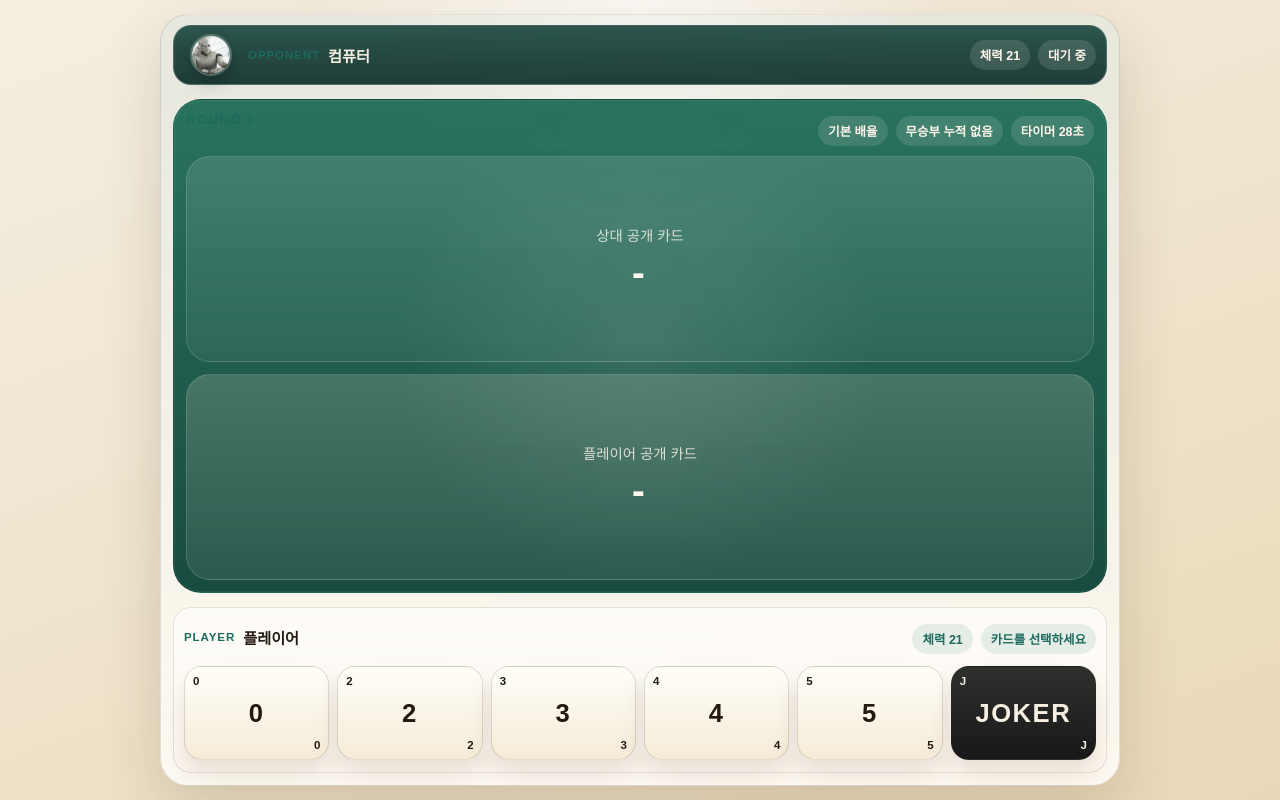
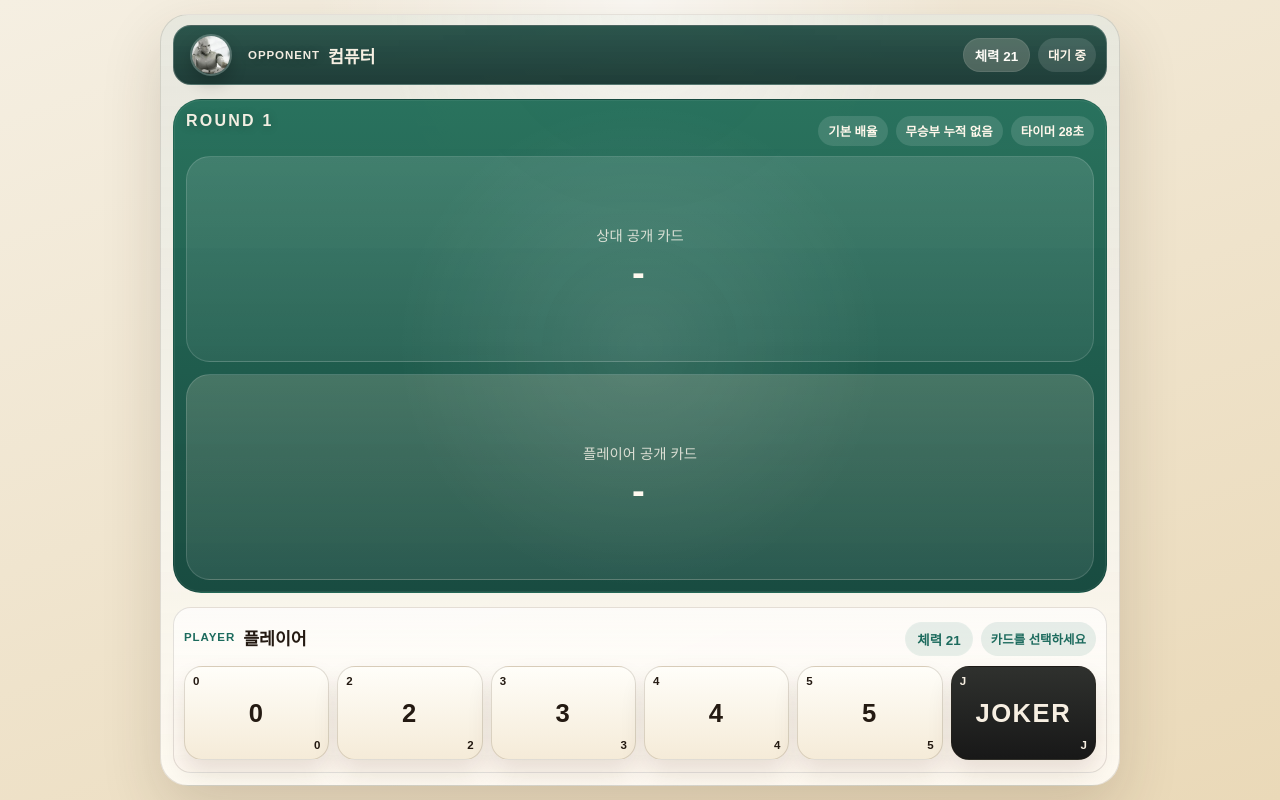
Before and after one commit to hyukkyo/joker_die, a React (Vite) app: page / in a window 1280 px wide. Both pictures are taken after a click on the button "게임 시작". Built offline with nearby package versions, Linux system fonts and the light colour scheme.

Commit message:
가독성 수정

```diff
--- a/src/app/App.tsx
+++ b/src/app/App.tsx
@@ -23,6 +23,7 @@ export function App() {
     <GameScreen
       state={controller.state}
       timer={controller.timer}
+      onDismissRoundResult={controller.dismissRoundResult}
       onRestart={controller.restartGame}
       onSelectChoice={controller.playRound}
     />
--- a/src/features/game/BattleTable.tsx
+++ b/src/features/game/BattleTable.tsx
@@ -11,6 +11,7 @@ type BattleTableProps = {
     remainingTime: number;
     isDanger: boolean;
   };
+  onDismissRoundResult: () => void;
 };
 
 function impactLabel(state: GameState) {
@@ -29,7 +30,11 @@ function impactLabel(state: GameState) {
   return null;
 }
 
-export function BattleTable({ state, timer }: BattleTableProps) {
+export function BattleTable({
+  state,
+  timer,
+  onDismissRoundResult,
+}: BattleTableProps) {
   const latestImpactLabel = impactLabel(state);
   const isChoiceRevealPhase =
     !state.isComputerThinking &&
@@ -52,7 +57,7 @@ export function BattleTable({ state, timer }: BattleTableProps) {
       <div className="tableSurface">
         <header className="tableTopBar">
           <div>
-            <p className="eyebrow">Round {state.round}</p>
+            <p className="eyebrow tableRoundLabel">ROUND {state.round}</p>
           </div>
           <div className="tableStatusPills">
             <span className="statusBadge">
@@ -82,8 +87,14 @@ export function BattleTable({ state, timer }: BattleTableProps) {
         </div>
       </div>
       {state.isRoundResultVisible && state.latestRoundResult ? (
-        <div className="resultModalBackdrop">
-          <section className="resultModal">
+        <div className="resultModalBackdrop" onClick={onDismissRoundResult}>
+          <section
+            className="resultModal"
+            onClick={(event) => {
+              event.stopPropagation();
+              onDismissRoundResult();
+            }}
+          >
             <p className="sectionLabel">라운드 결과</p>
             <span>
               플레이어: {state.latestRoundResult.playerChoice ?? "-"} / 컴퓨터:{" "}
@@ -95,6 +106,7 @@ export function BattleTable({ state, timer }: BattleTableProps) {
             {latestImpactLabel ? (
               <span className="impactBanner">{latestImpactLabel}</span>
             ) : null}
+            <span className="modalHint">클릭하면 바로 닫힙니다</span>
           </section>
         </div>
       ) : null}
--- a/src/features/game/GameScreen.tsx
+++ b/src/features/game/GameScreen.tsx
@@ -13,6 +13,7 @@ type GameScreenProps = {
   };
   onSelectChoice: (choice: Choice) => void;
   onRestart: () => void;
+  onDismissRoundResult: () => void;
 };
 
 export function GameScreen({
@@ -20,6 +21,7 @@ export function GameScreen({
   timer,
   onRestart,
   onSelectChoice,
+  onDismissRoundResult,
 }: GameScreenProps) {
   return (
     <main className="shell">
@@ -32,7 +34,11 @@ export function GameScreen({
           )}
         />
 
-        <BattleTable state={state} timer={timer} />
+        <BattleTable
+          state={state}
+          timer={timer}
+          onDismissRoundResult={onDismissRoundResult}
+        />
 
         <section className="playerHandSection">
           <div className="playerHandHeader">
@@ -41,7 +47,7 @@ export function GameScreen({
               <h2>플레이어</h2>
             </div>
             <div className="playerStatusChips">
-              <span className="statusBadge">체력 {state.playerHp}</span>
+              <span className="statusBadge hpBadge">체력 {state.playerHp}</span>
               <span className="statusBadge">
                 {state.isComputerThinking
                   ? "컴퓨터가 선택 중입니다..."
--- a/src/features/game/OpponentProfilePanel.tsx
+++ b/src/features/game/OpponentProfilePanel.tsx
@@ -20,12 +20,12 @@ export function OpponentProfilePanel({
       </div>
       <div className="opponentInfo">
         <div className="opponentTitleRow">
-          <p className="eyebrow">Opponent</p>
+          <p className="eyebrow opponentEyebrow">OPPONENT</p>
           <h2>컴퓨터</h2>
         </div>
       </div>
       <div className="opponentMeta opponentMetaSide">
-        <span className="statusBadge">체력 {hp}</span>
+        <span className="statusBadge hpBadge">체력 {hp}</span>
         <span className="statusBadge">
           {isThinking ? "선택 중..." : "대기 중"}
         </span>
--- a/src/features/game/StartScreen.tsx
+++ b/src/features/game/StartScreen.tsx
@@ -8,10 +8,10 @@ export function StartScreen({ onStart }: StartScreenProps) {
       <section className="panel hero">
         <p className="eyebrow">사람 vs 컴퓨터 MVP</p>
         <h1>조커를 내고 지는 게임</h1>
-        <p className="muted">
+        {/* <p className="muted">
           숫자, 0, Joker 규칙이 섞인 심리전 카드 게임입니다. 지금 버전은 싱글 플레이
           MVP로, 전투 엔진과 타이머, 컴퓨터 AI까지 연결되어 있습니다.
-        </p>
+        </p> */}
         <div className="heroGrid">
           <article className="heroRuleCard">
             <span>기본 체력</span>
--- a/src/features/game/hooks/useGameController.ts
+++ b/src/features/game/hooks/useGameController.ts
@@ -36,6 +36,19 @@ export function useGameController() {
       resultTimeoutRef.current = null;
     }
     dispatch({ type: "restartGame" });
+  }
+
+  function dismissRoundResult() {
+    if (!state.isRoundResultVisible || state.phase !== "playing") {
+      return;
+    }
+
+    if (resultTimeoutRef.current !== null) {
+      window.clearTimeout(resultTimeoutRef.current);
+      resultTimeoutRef.current = null;
+    }
+
+    dispatch({ type: "finishRoundPresentation" });
   }
 
   function playRound(playerChoice: Choice) {
@@ -154,5 +167,6 @@ export function useGameController() {
     startGame,
     restartGame,
     playRound,
+    dismissRoundResult,
   };
 }
--- a/src/features/game/utils/logMessages.ts
+++ b/src/features/game/utils/logMessages.ts
@@ -32,19 +32,19 @@ export function describeRoundResult(result: RoundResult): string {
       ) {
         const diff = Math.abs(result.playerChoice - result.computerChoice);
         if (diff === 1) {
-          return `차이가 1이라 큰 수를 낸 쪽이 두 수의 합 ${result.baseDamage} 피해를 받았습니다.`;
+          return `두 수의 차가 1이기 때문에 큰 쪽이 두 수의 합 ${result.baseDamage} 피해를 받았습니다.`;
         }
 
         if (result.playerChoice === 0 || result.computerChoice === 0) {
-          return `0은 숫자 카드에게 지므로 0을 낸 쪽이 ${result.baseDamage} 피해를 받았습니다.`;
+          return `0은 숫자 카드에게 지므로 0 쪽이 ${result.baseDamage} 피해를 받았습니다.`;
         }
 
-        return `차이가 ${diff}라 작은 수를 낸 쪽이 ${result.baseDamage} 피해를 받았습니다.`;
+        return `두 수의 차가 ${diff}이기 때문에 작은 쪽이 ${result.baseDamage} 피해를 받았습니다.`;
       }
 
       return `${result.baseDamage} 피해가 적용된 숫자 대결입니다.`;
     case "joker_vs_number":
-      return `Joker와 숫자가 만나 숫자를 낸 쪽이 자신의 숫자만큼 ${result.baseDamage} 피해를 받았습니다.`;
+      return `Joker와 숫자가 만나 숫자 쪽이 자신의 숫자만큼 ${result.baseDamage} 피해를 받았습니다.`;
     case "zero_vs_joker_instant_finish":
       return "0이 Joker를 만나 체력 계산 없이 즉시 승리했습니다.";
     case "same_number_draw":
--- a/src/styles/globals.css
+++ b/src/styles/globals.css
@@ -240,8 +240,16 @@ button {
   font-size: 0.72rem;
 }
 
+.opponentEyebrow,
+.tableRoundLabel {
+  color: rgba(255, 247, 235, 0.94);
+  text-shadow: 0 1px 10px rgba(0, 0, 0, 0.24);
+}
+
 .opponentTitleRow h2 {
-  font-size: 0.95rem;
+  font-size: 1.08rem;
+  font-weight: 800;
+  letter-spacing: -0.01em;
 }
 
 .opponentMeta,
@@ -286,6 +294,13 @@ button {
   justify-content: space-between;
   gap: 16px;
   color: #f7efe2;
+}
+
+.tableRoundLabel {
+  margin: 0;
+  font-size: 1rem;
+  font-weight: 800;
+  letter-spacing: 0.14em;
 }
 
 .tableArena {
@@ -389,10 +404,22 @@ button {
   color: var(--secondary);
 }
 
+.hpBadge {
+  padding: 7px 12px;
+  font-size: 0.84rem;
+  font-weight: 800;
+  box-shadow: inset 0 0 0 1px rgba(255, 255, 255, 0.08);
+}
+
 .opponentPanel .statusBadge,
 .tableSurface .statusBadge {
   background: rgba(255, 255, 255, 0.12);
   color: #fff7eb;
+}
+
+.opponentPanel .hpBadge {
+  background: rgba(255, 241, 222, 0.2);
+  color: #fffdf8;
 }
 
 .dangerBadge {
@@ -514,7 +541,8 @@ button {
 
 .playerTitleRow h2 {
   margin: 0;
-  font-size: 0.95rem;
+  font-size: 1.08rem;
+  font-weight: 800;
 }
 
 .cardHandFan {
@@ -611,6 +639,12 @@ button {
   border-radius: 22px;
   background: rgba(255, 250, 242, 0.96);
   box-shadow: 0 24px 40px rgba(0, 0, 0, 0.22);
+  cursor: pointer;
+}
+
+.modalHint {
+  color: var(--muted);
+  font-size: 0.82rem;
 }
 
 @media (max-width: 720px) {
```
